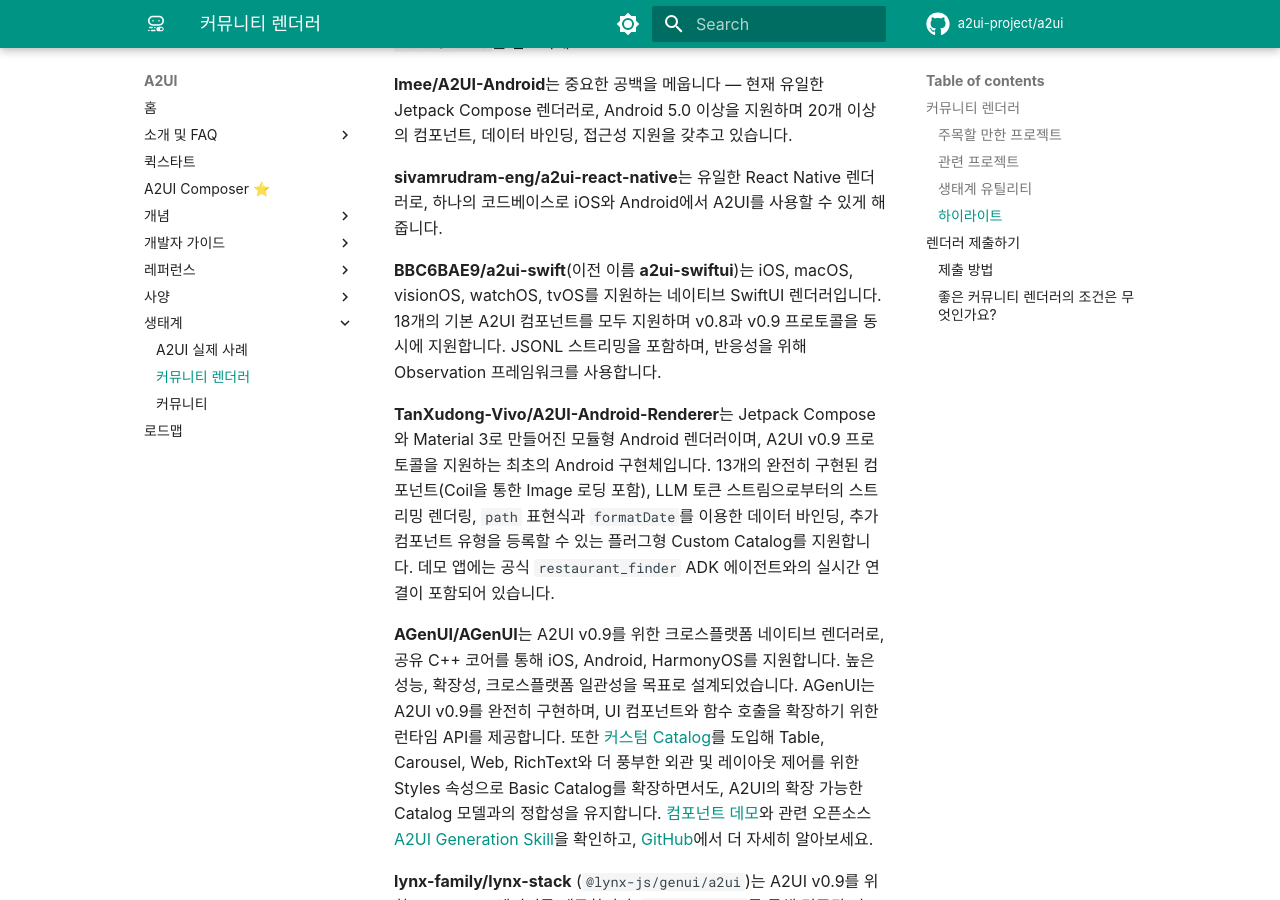
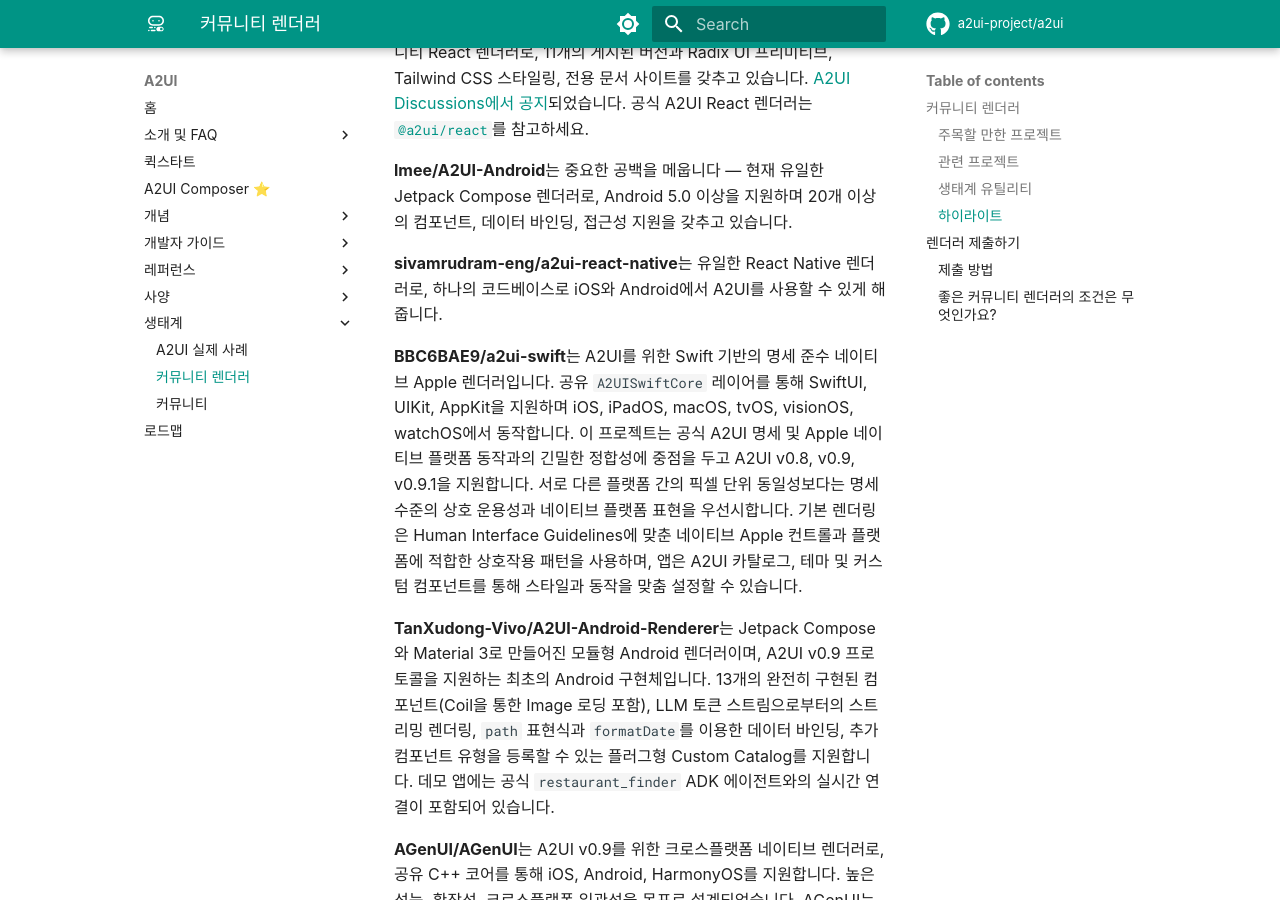
Before and after one commit to a2ui-labs/docs-ko, an MkDocs documentation site: the page built from docs/public/ecosystem/renderers.md, in a window 1280 px wide and 900 px high, scrolled down 2580 px. Built offline with MkDocs 1.6.1 and Material for MkDocs 9.7.7, drawn with Linux system fonts in a browser that asks for light colours; some web fonts are replaced; comment, search, counter and statistics services are not loaded; some of the changed text lies outside the part shown.

```diff
--- a/docs/public/ecosystem/renderers.md
+++ b/docs/public/ecosystem/renderers.md
@@ -24,6 +24,7 @@
 | **a2ui-vue**                                       | Vue(Web)                                            | ✅   | ✅   | ![Stars](https://img.shields.io/github/stars/shawnwang15/a2ui-vue?style=flat-square&label=⭐) ![Last commit](https://img.shields.io/github/last-commit/shawnwang15/a2ui-vue?style=flat-square&label=updated)                                  | [GitHub](https://github.com/shawnwang15/a2ui-vue) · [npm](https://www.npmjs.com/package/a2ui-vue) · [Docs](https://shawnwang15.github.io/a2ui-vue/en/)                                          |
 | **AGenUI/AGenUI**                                  | iOS, Android, HarmonyOS                             | ❌   | ✅   | ![Stars](https://img.shields.io/github/stars/AGenUI/AGenUI?style=flat-square&label=⭐) ![Last commit](https://img.shields.io/github/last-commit/AGenUI/AGenUI?style=flat-square&label=updated)                                                | [GitHub](https://github.com/AGenUI/AGenUI) · [공식 웹사이트](https://genui.amap.com/)                                                                                                        |
 | **lynx-family/lynx-stack** (`@lynx-js/genui/a2ui`) | Lynx(모바일, 웹, 데스크톱)                         | ❌   | ✅   | ![Stars](https://img.shields.io/github/stars/lynx-family/lynx-stack?style=flat-square&label=⭐) ![Last commit](https://img.shields.io/github/last-commit/lynx-family/lynx-stack?path=packages%2Fgenui%2Fa2ui&style=flat-square&label=updated) | [GitHub](https://github.com/lynx-family/lynx-stack/tree/main/packages/genui/a2ui) · [npm](https://www.npmjs.com/package/@lynx-js/genui) · [Docs](https://lynxjs.org/next/react/genui/a2ui.html) |
+| **BoteAI/a2ui** (`@boteai/a2ui-render`)            | React(Web)                                          | ✅   | ✅   | ![Stars](https://img.shields.io/github/stars/BoteAI/a2ui?style=flat-square&label=⭐) ![Last commit](https://img.shields.io/github/last-commit/BoteAI/a2ui?style=flat-square&label=updated)                                                    | [GitHub](https://github.com/BoteAI/a2ui) · [npm](https://www.npmjs.com/package/@boteai/a2ui-render)                                                                                             |
 | **kokoro-ele/a2ui-ink** (`@evanyu/a2ui-ink`)       | 터미널 / CLI(Ink)                                   | ❌   | ✅   | ![Stars](https://img.shields.io/github/stars/kokoro-ele/a2ui-ink?style=flat-square&label=⭐) ![Last commit](https://img.shields.io/github/last-commit/kokoro-ele/a2ui-ink?style=flat-square&label=updated)                                    | [GitHub](https://github.com/kokoro-ele/a2ui-ink) · [npm](https://www.npmjs.com/package/@evanyu/a2ui-ink)                                                                                        |
 
 ### 주목할 만한 프로젝트
@@ -54,7 +55,7 @@
 
 **sivamrudram-eng/a2ui-react-native**는 유일한 React Native 렌더러로, 하나의 코드베이스로 iOS와 Android에서 A2UI를 사용할 수 있게 해 줍니다.
 
-**BBC6BAE9/a2ui-swift**(이전 이름 **a2ui-swiftui**)는 iOS, macOS, visionOS, watchOS, tvOS를 지원하는 네이티브 SwiftUI 렌더러입니다. 18개의 기본 A2UI 컴포넌트를 모두 지원하며 v0.8과 v0.9 프로토콜을 동시에 지원합니다. JSONL 스트리밍을 포함하며, 반응성을 위해 Observation 프레임워크를 사용합니다.
+**BBC6BAE9/a2ui-swift**는 A2UI를 위한 Swift 기반의 명세 준수 네이티브 Apple 렌더러입니다. 공유 `A2UISwiftCore` 레이어를 통해 SwiftUI, UIKit, AppKit을 지원하며 iOS, iPadOS, macOS, tvOS, visionOS, watchOS에서 동작합니다. 이 프로젝트는 공식 A2UI 명세 및 Apple 네이티브 플랫폼 동작과의 긴밀한 정합성에 중점을 두고 A2UI v0.8, v0.9, v0.9.1을 지원합니다. 서로 다른 플랫폼 간의 픽셀 단위 동일성보다는 명세 수준의 상호 운용성과 네이티브 플랫폼 표현을 우선시합니다. 기본 렌더링은 Human Interface Guidelines에 맞춘 네이티브 Apple 컨트롤과 플랫폼에 적합한 상호작용 패턴을 사용하며, 앱은 A2UI 카탈로그, 테마 및 커스텀 컴포넌트를 통해 스타일과 동작을 맞춤 설정할 수 있습니다.
 
 **TanXudong-Vivo/A2UI-Android-Renderer**는 Jetpack Compose와 Material 3로 만들어진 모듈형 Android 렌더러이며, A2UI v0.9 프로토콜을 지원하는 최초의 Android 구현체입니다. 13개의 완전히 구현된 컴포넌트(Coil을 통한 Image 로딩 포함), LLM 토큰 스트림으로부터의 스트리밍 렌더링, `path` 표현식과 `formatDate`를 이용한 데이터 바인딩, 추가 컴포넌트 유형을 등록할 수 있는 플러그형 Custom Catalog를 지원합니다. 데모 앱에는 공식 `restaurant_finder` ADK 에이전트와의 실시간 연결이 포함되어 있습니다.
 
```
Also changed, not shown: docs/public/reference/renderers.md (+1 -0 lines), history/TRANSLATION_SYNC_2026-07-24.md (added, +15 -0 lines).
